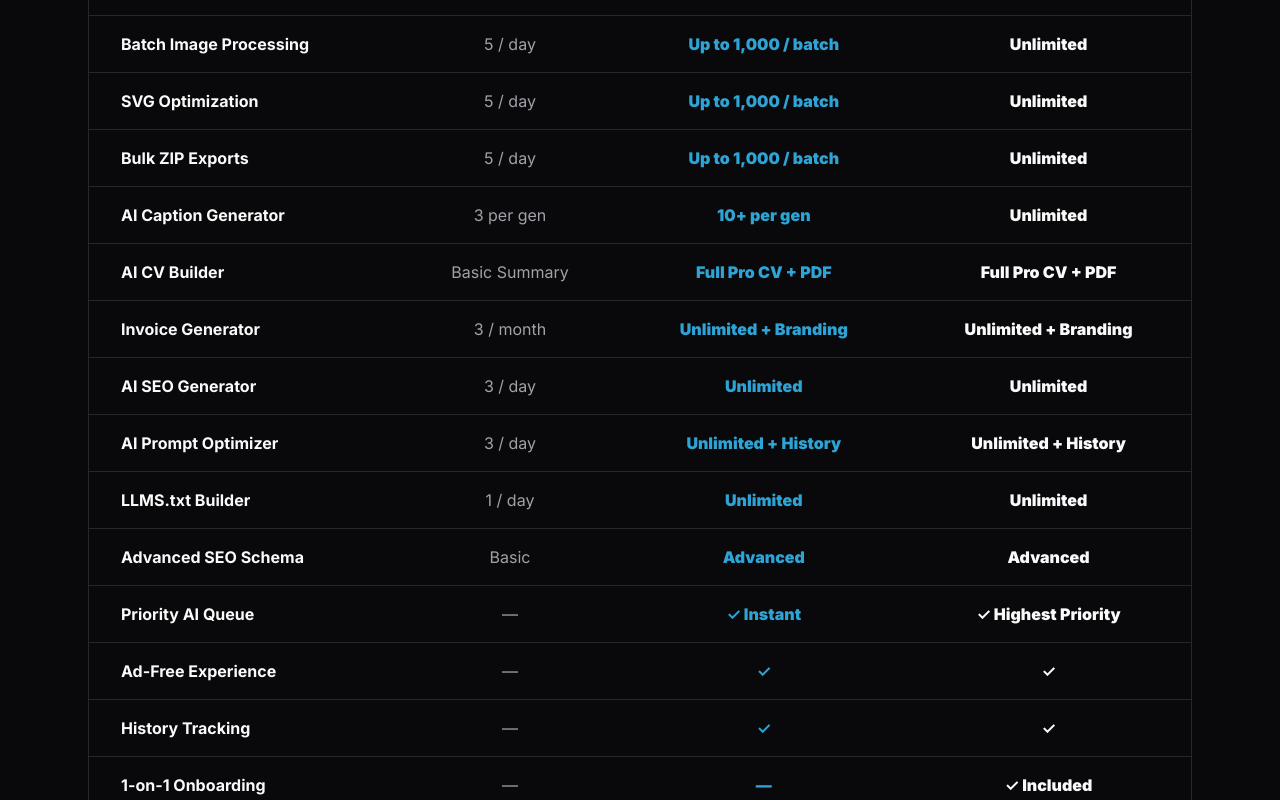
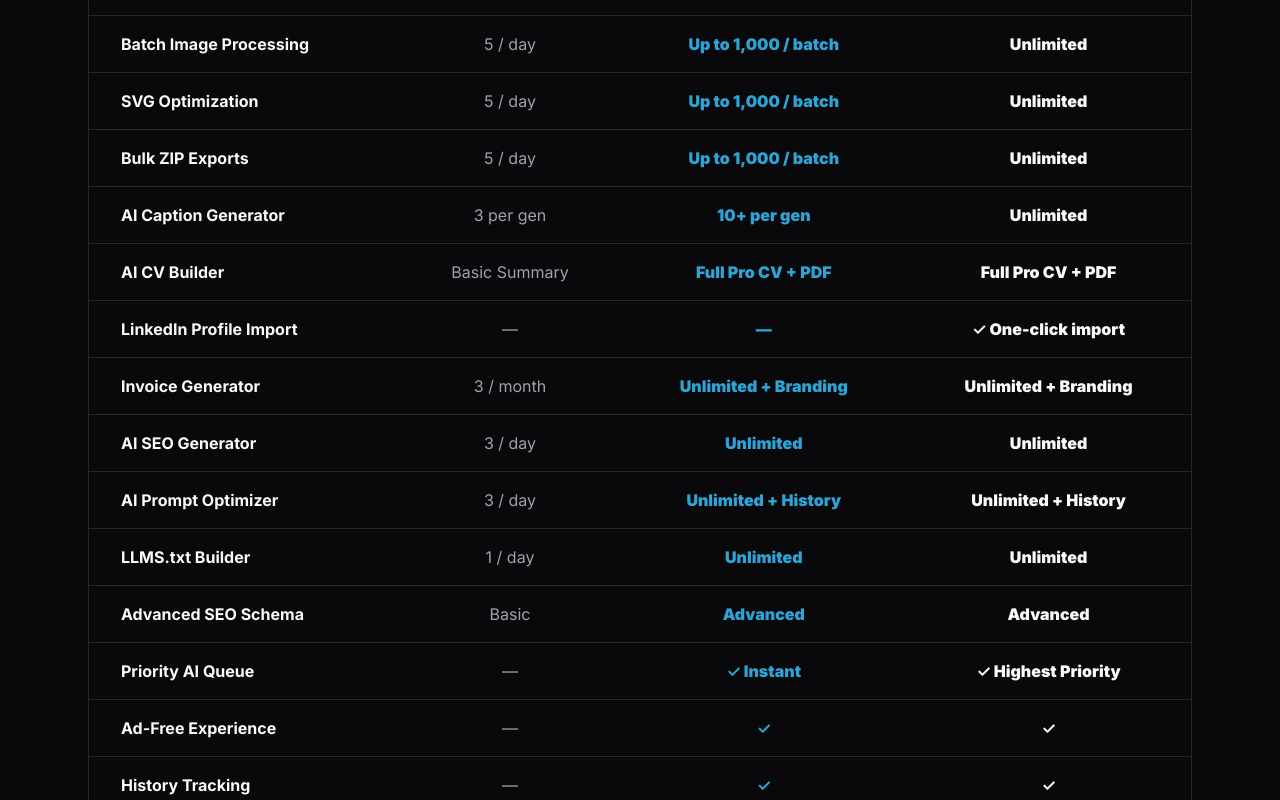
Before and after one commit to NeonTen/thewordof-tools, a Next.js app: page /pricing in a window 1280 px wide. Shown: the part 1715-2515 px from the top of the page. Built offline with nearby package versions, Linux system fonts and the light colour scheme; no server answers.

Commit message:
feat: add LinkedIn Profile Import feature row to pricing comparison grid

```diff
--- a/src/app/pricing/page.tsx
+++ b/src/app/pricing/page.tsx
@@ -93,6 +93,7 @@ export default async function PricingPage() {
                       ["Bulk ZIP Exports", "5 / day", "Up to 1,000 / batch", "Unlimited"],
                       ["AI Caption Generator", "3 per gen", "10+ per gen", "Unlimited"],
                       ["AI CV Builder", "Basic Summary", "Full Pro CV + PDF", "Full Pro CV + PDF"],
+                      ["LinkedIn Profile Import", "—", "—", "✓ One-click import"],
                       ["Invoice Generator", "3 / month", "Unlimited + Branding", "Unlimited + Branding"],
                       ["AI SEO Generator", "3 / day", "Unlimited", "Unlimited"],
                       ["AI Prompt Optimizer", "3 / day", "Unlimited + History", "Unlimited + History"],
```
